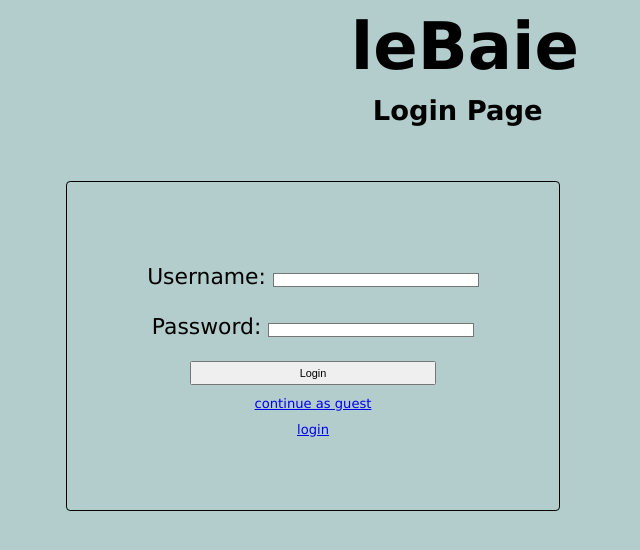
After one commit to LordLoganM/AH-Computing-Project---LeBaie, a PHP site: page /implementation/loginPage.html in a window 1280 px wide. The commit adds this page. Shown: the top 550 px of the page, without its empty margins (327-967 px from the left). Run offline with PHP 8.4, Linux system fonts and the light colour scheme.

```diff
--- a/css/style.css
+++ b/css/style.css
@@ -151,3 +151,35 @@ font-size: 18pt;}
   #basketImage {margin-top: 11pt;}
 
   #profileImage{margin-top: 10pt;}
+
+
+/* Styling for login page*/
+
+#loginForm{
+    width:40pt;
+    display:inline;
+    size:25pt;
+    font-size:20pt;
+    margin-top:20pt
+    }
+
+    #loginHead{margin-left:620pt;
+      margin-top:10px;
+      padding-bottom:10pt;}
+
+
+      #loginH2{margin-left:640pt;
+      padding-bottom:50pt;
+      font-size:25pt;}
+
+      #sectionLogin{
+        border: 2px solid black;
+        border-radius: 5px;
+        width:600px;
+        height:300px;
+        padding-top:100px;
+      }
+
+      #loginForm button {height:30px;width:300px; display:block; margin-bottom:10pt }
+
+      .passLog{margin-bottom: 20pt;}
--- /dev/null
+++ b/loginPage.html
@@ -0,0 +1,32 @@
+<!DOCTYPE html>
+<html>
+
+<head>
+<title>Login Page</title>
+<link rel="stylesheet" type="text/css" href="css/style.css"> <!--  CSS link -->
+</head>
+
+<body>
+<!-- Page Header -->
+
+<h1 id="loginHead">leBaie</h1>
+<h3 id="loginH2">Login Page</h3>
+
+
+ <div id="loginDiv" align="center">
+<section id="sectionLogin">
+
+<form id="loginForm" method="POST" action="login.php">
+
+<p>Username: <input type ="text" size="30" maxlength="10" name="username" value="" required > </p> <br>
+<p class="passLog">Password: <input name="password" required="required" type="password"  size="30" maxlength="20"> </p>
+<button type="submit">Login</button>
+</form>
+
+<a id="homeRegLink" href="home.html">continue as guest</a>
+<a  href="loginPage.html">login</a>
+</section>
+ </div>
+
+</body>
+</html>
--- a/process.php
+++ b/process.php
@@ -51,8 +51,9 @@ if ($redirect) {
 }
 
 $_SESSION["userName"]= $userName;
+$_SESSION["firstname"] = $firstName;
 $_SESSION["password"] = $userPassword;
-$_SESSION["firstname"] = $firstName;
+
 ?>
 
 
```
Also changed, not shown: login.php (added, +53 -0 lines).
